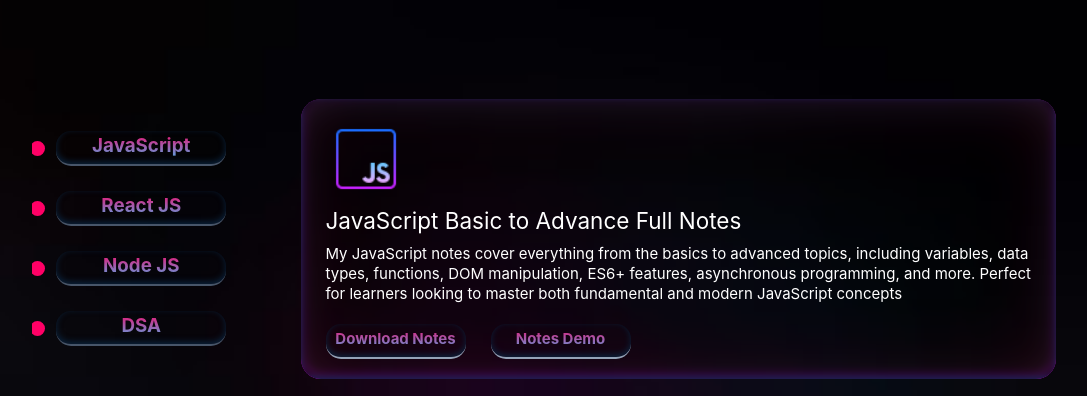
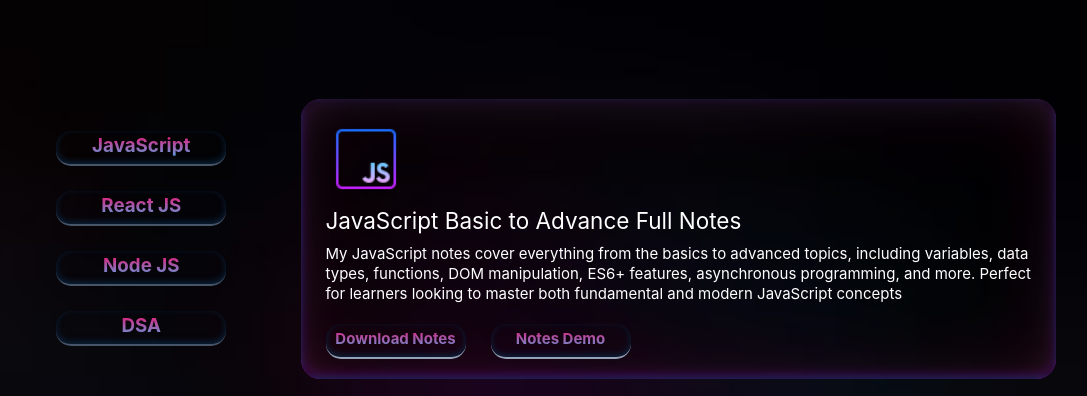
Before and after one commit to mohitanand744/React-Personal-Portfolio, a React (Vite) app: page / in a window 1280 px wide. Shown: the part 4340-4736 px from the top of the page, without its empty margins (96-1183 px from the left). Built offline with nearby package versions, Linux system fonts and the light colour scheme.

Commit message:
solved some problems

```diff
--- a/src/assets/style/index.css
+++ b/src/assets/style/index.css
@@ -252,7 +252,7 @@ body {
       position: absolute;
       width: 4px;
       height: 89%;
-      left: -2rem;
+      left: 2.9rem;
       top: 1rem;
       background: linear-gradient(45deg, #f06, #3cf, #f06);
       border-radius: 5rem;
--- a/src/assets/style/responsive.css
+++ b/src/assets/style/responsive.css
@@ -1,3 +1,28 @@
+@media screen and (width < 1300px) {
+  /***** Notes Section *****/
+
+  #Notes {
+    .timestamp {
+      position: relative;
+
+      &::after {
+        content: "";
+        display: none;
+      }
+
+      button {
+        position: relative;
+
+        &::after {
+          content: "";
+          display: none;
+        }
+      }
+    }
+  }
+  /***** End Notes Section *****/
+}
+
 @media screen and (width < 1023px) {
   /***** Experience Section *****/
 
@@ -52,28 +77,5 @@
     display: none;
   }
 
-  /***** Notes Section *****/
-
-  #Notes {
-    .timestamp {
-      position: relative;
-
-      &::after {
-        content: "";
-        display: none;
-      }
-
-      button {
-        position: relative;
-
-        &::after {
-          content: "";
-          display: none;
-        }
-      }
-    }
-  }
-  /***** End Notes Section *****/
-
   /***** End Experience Section *****/
 }
--- a/src/components/FreeNotes/LatestNotes.jsx
+++ b/src/components/FreeNotes/LatestNotes.jsx
@@ -64,7 +64,7 @@ const LatestNotes = () => {
       >
         {/* Sidebar */}
         <div className="col-span-1 md:col-span-3">
-          <div className="flex flex-wrap md:flex-col gap-10 hide-ScrollBar text-3xl items-center overflow-x-scroll  text-white timestamp">
+          <div className="flex flex-wrap md:flex-nowrap md:flex-col gap-10 hide-ScrollBar text-3xl items-center overflow-x-scroll  text-white timestamp">
             <button className="title highLight-text w-[17rem] h-14 active:scale-[0.88] transition-all duration-300 text-xl sm:text-3xl ease rounded-3xl border-slate-600 custom-shadow2 border-b-2">
               JavaScript
             </button>
```
